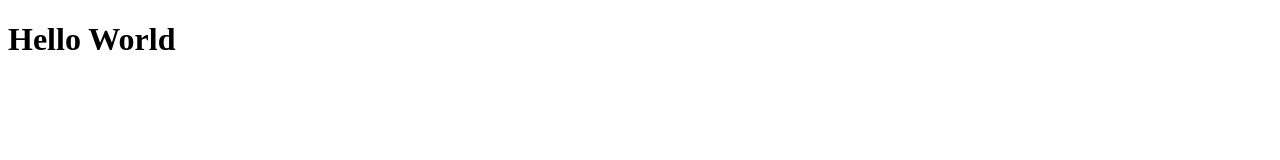
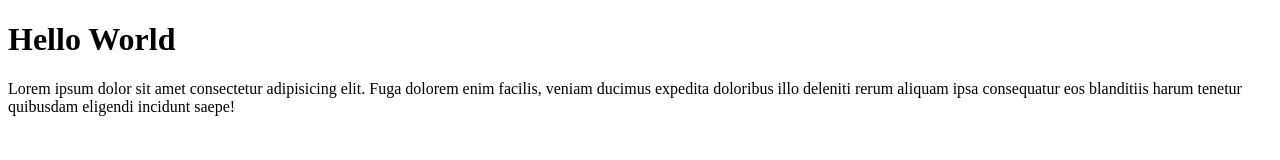
Before and after one commit to cailloj/project1, a plain HTML site: page index.html in a window 1280 px wide. Drawn offline with Linux system fonts and the light colour scheme.

Commit message:
Ajout section <p>

```diff
--- a/index.html
+++ b/index.html
@@ -8,6 +8,11 @@
 
 <body>
     <h1>Hello World</h1>
+    <p>
+        Lorem ipsum dolor sit amet consectetur adipisicing elit.
+        Fuga dolorem enim facilis, veniam ducimus expedita doloribus illo deleniti rerum aliquam ipsa
+        consequatur eos blanditiis harum tenetur quibusdam eligendi incidunt saepe!
+    </p>
 </body>
 
 </html>
```
